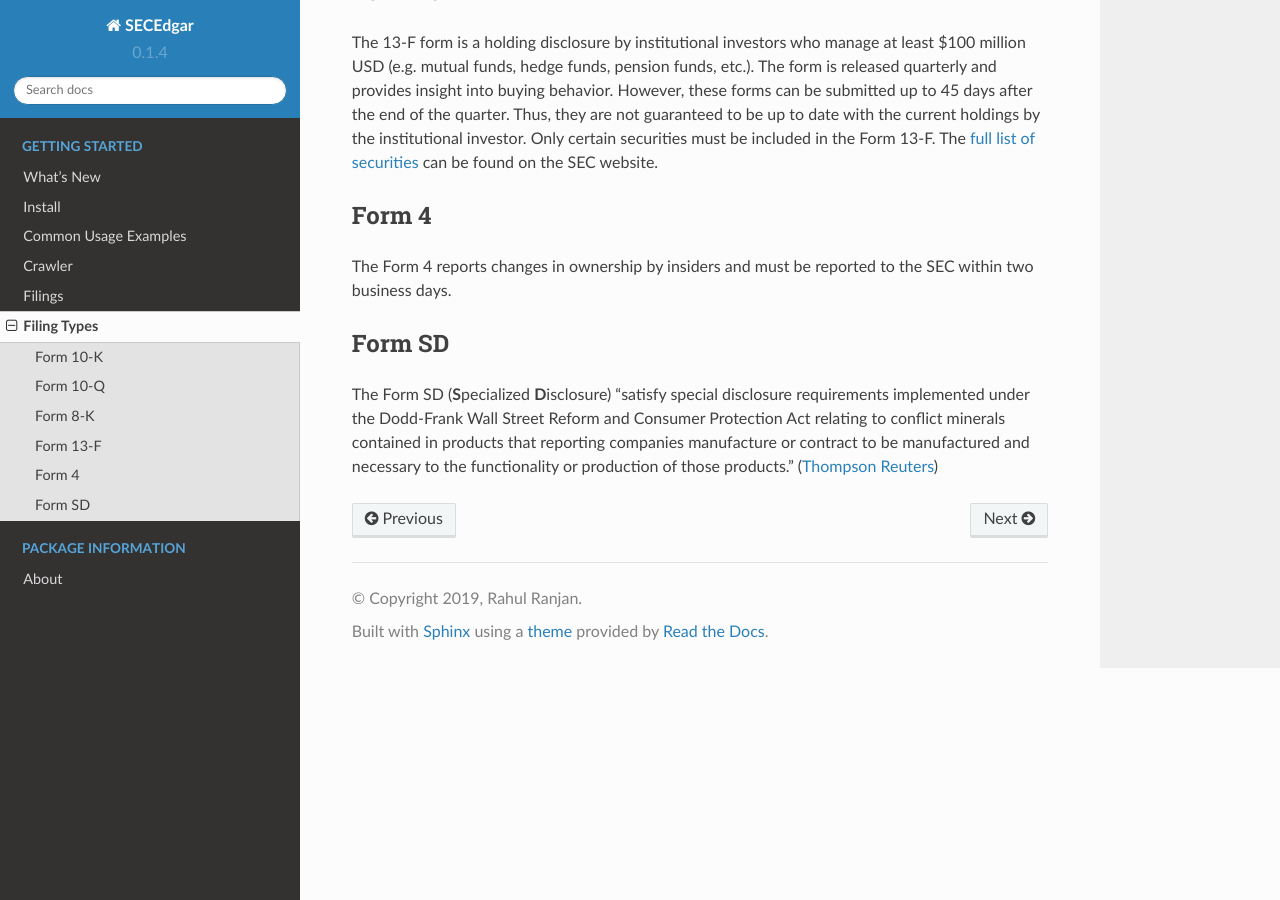
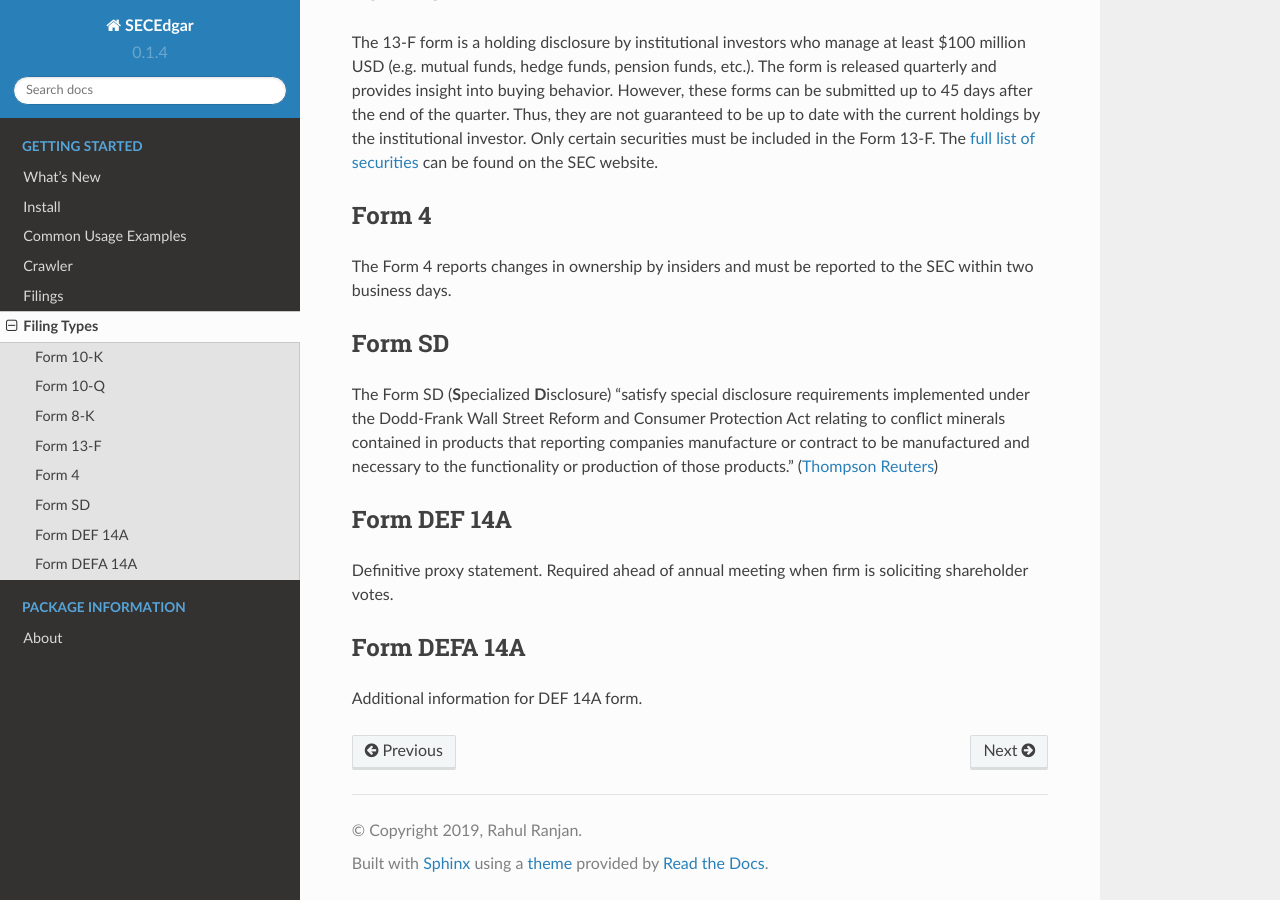
Before and after one commit to sec-edgar/sec-edgar, a Sphinx documentation site: the page built from docs/source/filingtypes.rst, in a window 1280 px wide and 900 px high, scrolled down 930 px. Built offline with Sphinx 7.4.7 and the Read the Docs theme 2.0.0, drawn with Linux system fonts in a browser that asks for light colours.

Commit message:
Add DEF 14A filing type

```diff
--- a/SECEdgar/__init__.py
+++ b/SECEdgar/__init__.py
@@ -1 +1 @@
-__version__ = '0.1.4'
+__version__ = '0.1.5'
--- a/docs/source/filings.rst
+++ b/docs/source/filings.rst
@@ -27,5 +27,7 @@ Supported filing types include:
    -  13-F
    -  4
    -  SD
+   -  DEF 14A
+   -  DEFA 14A
 
 .. autoclass:: SECEdgar.filings.Filing
--- a/docs/source/filingtypes.rst
+++ b/docs/source/filingtypes.rst
@@ -60,3 +60,11 @@ the Dodd-Frank Wall Street Reform and Consumer Protection Act relating to confli
 in products that reporting companies manufacture or contract to be manufactured and necessary to the
 functionality or production of those products."
 (`Thompson Reuters <https://content.next.westlaw.com/Document/Icf49605def0a11e28578f7ccc38dcbee/View/FullText.html?contextData=(sc.Default)&transitionType=Default&firstPage=true&bhcp=1>`_)
+
+Form DEF 14A
+------------
+Definitive proxy statement. Required ahead of annual meeting when firm is soliciting shareholder votes.
+
+Form DEFA 14A
+------------
+Additional information for DEF 14A form.
```
Also changed, not shown: README.rst (+4 -3 lines), 1 other file.
